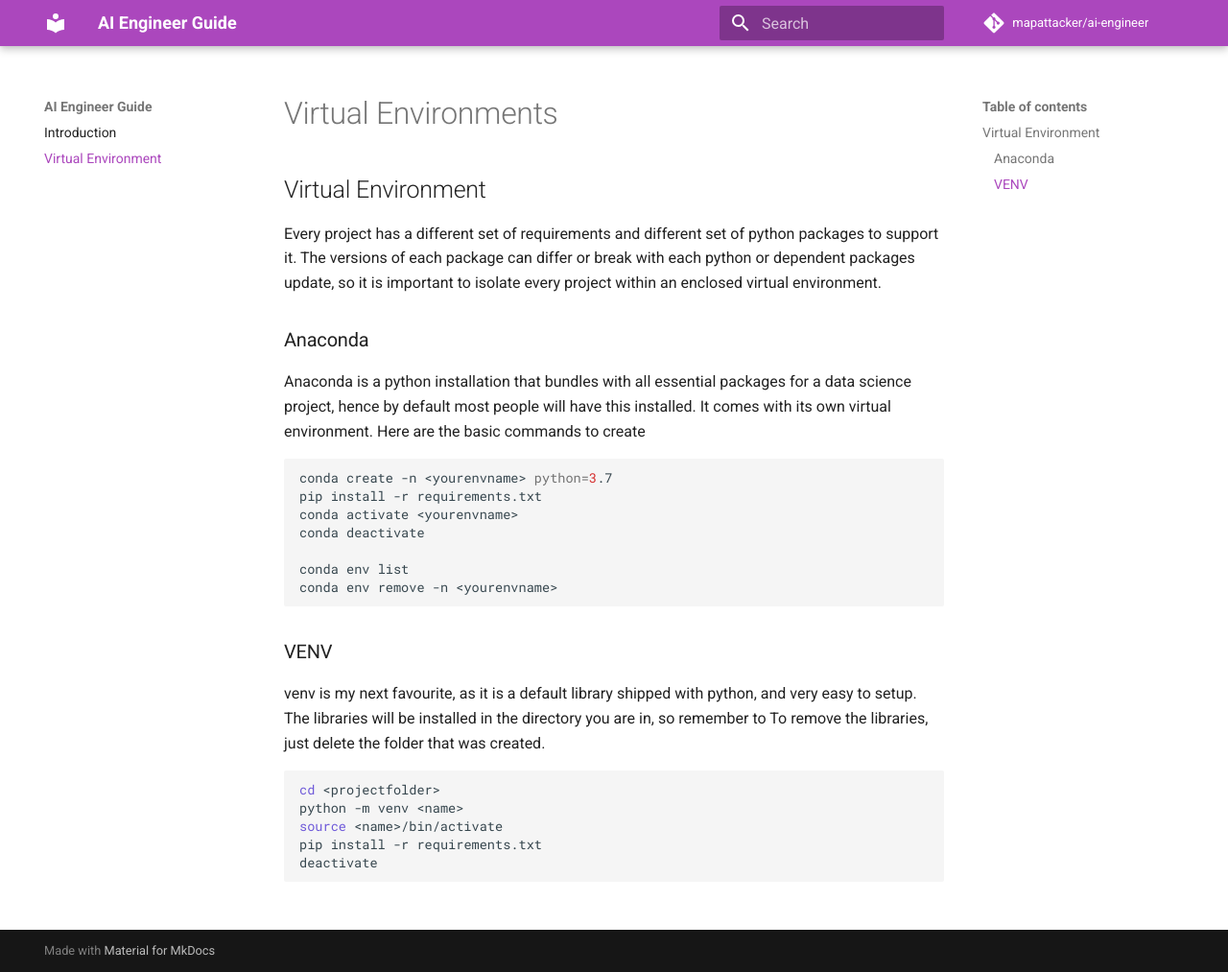
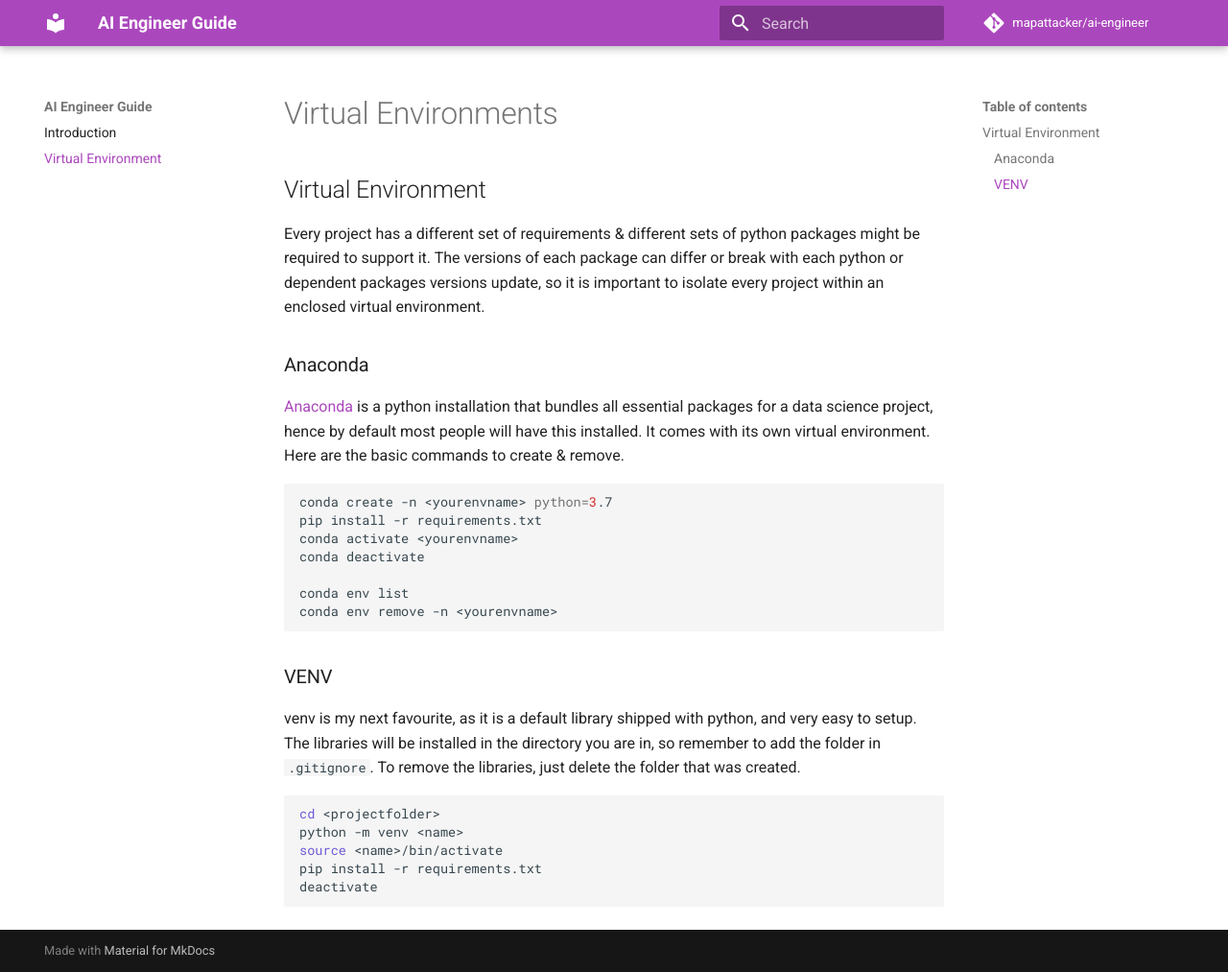
Before and after one commit to mapattacker/ai-engineer, an MkDocs documentation site: the page built from docs/virtual_env.md, in a window 1280 px wide and 1013 px high. Shown: the whole window at 96% size. Built offline with MkDocs 1.6.1 and Material for MkDocs 9.7.7, drawn with Linux system fonts in a browser that asks for light colours; comment, search, counter and statistics services are not loaded.

Commit message:
add virtual_env

````diff
--- a/docs/virtual_env.md
+++ b/docs/virtual_env.md
@@ -2,11 +2,11 @@
 
 ## Virtual Environment
 
-Every project has a different set of requirements and different set of python packages to support it. The versions of each package can differ or break with each python or dependent packages update, so it is important to isolate every project within an enclosed virtual environment.
+Every project has a different set of requirements & different sets of python packages might be required to support it. The versions of each package can differ or break with each python or dependent packages versions update, so it is important to isolate every project within an enclosed virtual environment.
 
 ### Anaconda
 
-Anaconda is a python installation that bundles with all essential packages for a data science project, hence by default most people will have this installed. It comes with its own virtual environment. Here are the basic commands to create
+[Anaconda](https://anaconda.org) is a python installation that bundles all essential packages for a data science project, hence by default most people will have this installed. It comes with its own virtual environment. Here are the basic commands to create & remove.
 
 ```bash
 conda create -n <yourenvname> python=3.7
@@ -20,7 +20,7 @@ conda env remove -n <yourenvname>
 
 ### VENV
 
-venv is my next favourite, as it is a default library shipped with python, and very easy to setup. The libraries will be installed in the directory you are in, so remember to
+venv is my next favourite, as it is a default library shipped with python, and very easy to setup. The libraries will be installed in the directory you are in, so remember to add the folder in `.gitignore`.
 To remove the libraries, just delete the folder that was created.
 
 ```bash
````
